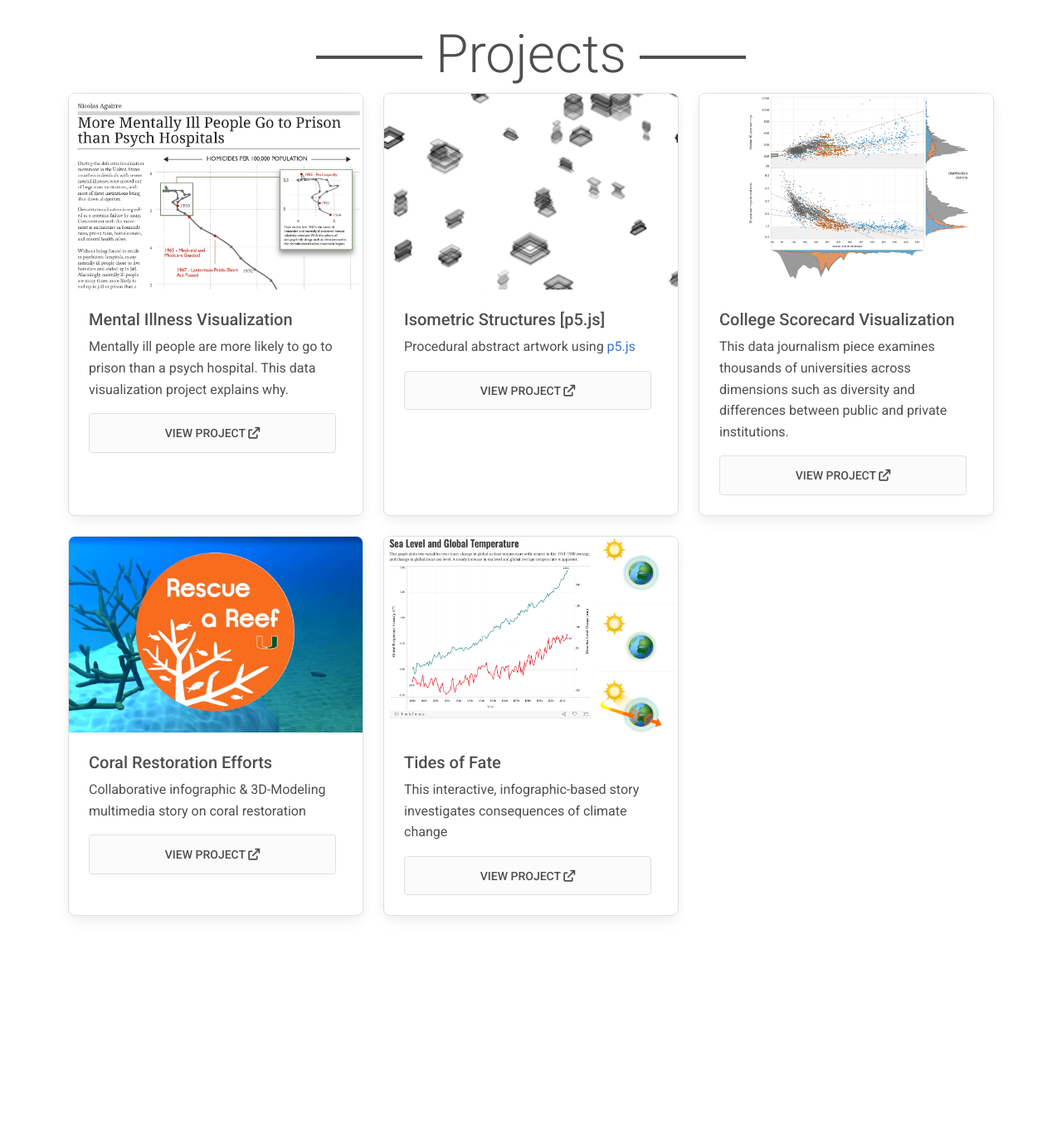
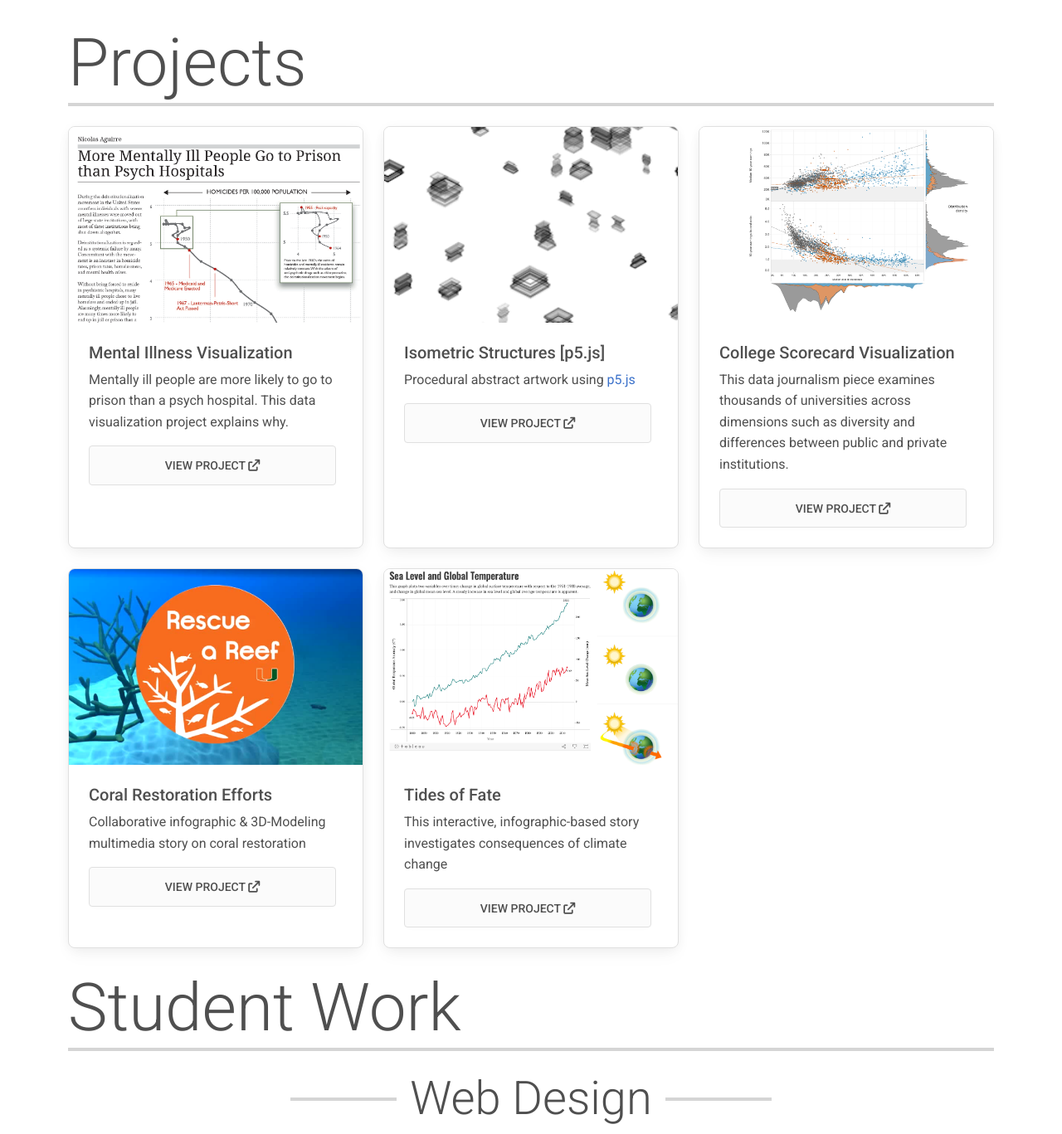
Before and after one commit to nicnosis/abcx, a Jekyll site: the page built from index.html, in a window 1280 px wide. Shown: the part 480-1847 px from the top of the page at 83% size. Built offline with Jekyll 4.4.1, drawn with Linux system fonts in a browser that asks for light colours; nearby versions of some CDN libraries; before the commit the page ends 1584 px from its top, so only the background shows below that.

Commit message:
getting ready to add student work

```diff
--- a/_includes/nav.html
+++ b/_includes/nav.html
@@ -28,8 +28,8 @@
             </a>
             <!-- Left links -->
             <ul class="navbar-nav me-auto mb-2 mb-lg-0">
-                <li class="nav-item"><a class="nav-link" href="#">Home</a></li>
-                <li class="nav-item"><a class="nav-link" href="assets/cv.pdf">CV</a></li>
+                <li class="nav-item"><a class="nav-link" href="/">Home</a></li>
+                <li class="nav-item"><a class="nav-link" href="assets/cv.pdf" target="_blank">CV</a></li>
                 <li class="nav-item"><a class="nav-link" href="index.html#projects">Projects</a></li>
                 <li class="nav-item"><a class="nav-link" href="#">Student Work</a></li>
             </ul>
--- a/_includes/projects.html
+++ b/_includes/projects.html
@@ -1,5 +1,5 @@
 <div class="container">
-    <h1 class="display-3 text-center hr-lines" id="projects">Projects</h1>
+    <h1 class="display-1 main-heading mb-4" id="projects">Projects</h1>
     <div class="row row-cols-1 row-cols-md-3 g-4">
 
         {% for project in site.projects reversed %}
@@ -16,7 +16,6 @@
                 </div>
             </div>
         </div>
-
         {% endfor %}
 
     </div>
--- /dev/null
+++ b/_includes/student-web.html
@@ -0,0 +1 @@
+<h4 class="display-4 text-center hr-lines">Web Design</h4>
--- /dev/null
+++ b/_includes/student-work.html
@@ -0,0 +1,7 @@
+<div class="container mt-4">
+    <h1 class="display-1 main-heading mb-4" id="student-work">Student Work</h1>
+
+    {% include student-web.html %}
+
+
+</div>
--- a/_sass/_base.scss
+++ b/_sass/_base.scss
@@ -1,11 +1,23 @@
+//VARIABLES
+$lightGray: #d5d5d5;
+//END VARIABLES
+
 
 // Horizontal Lines Before/After Text: https://stackoverflow.com/questions/38212963/how-to-display-a-horizontal-line-before-and-after-a-heading-in-css
 .hr-lines::before,
 .hr-lines::after {
     display: inline-block;
     content: "";
-    border-top: .3rem solid #4f4f4f;
+    border-top: .3rem solid $lightGray;
     width: 8rem;
     margin: 0 1rem;
     transform: translateY(-1rem);
 }
+
+.main-heading {
+    border-bottom: 0.3rem solid $lightGray;
+}
+
+.sub-heading {
+
+}
--- a/index.html
+++ b/index.html
@@ -5,3 +5,5 @@ layout: page
 {% include hero.html %}
 
 {% include projects.html %}
+
+{% include student-work.html %}
```
Also changed, not shown: test.html (deleted, +0 -27 lines).
